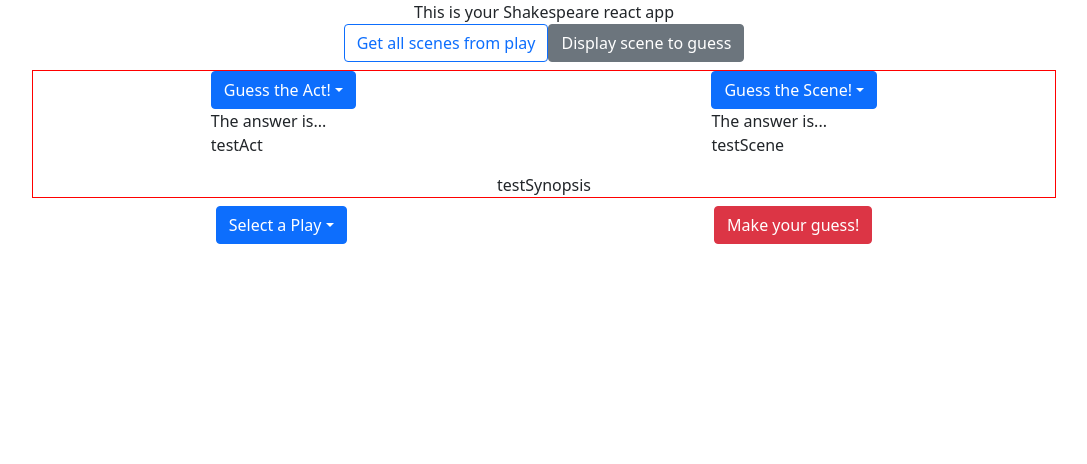
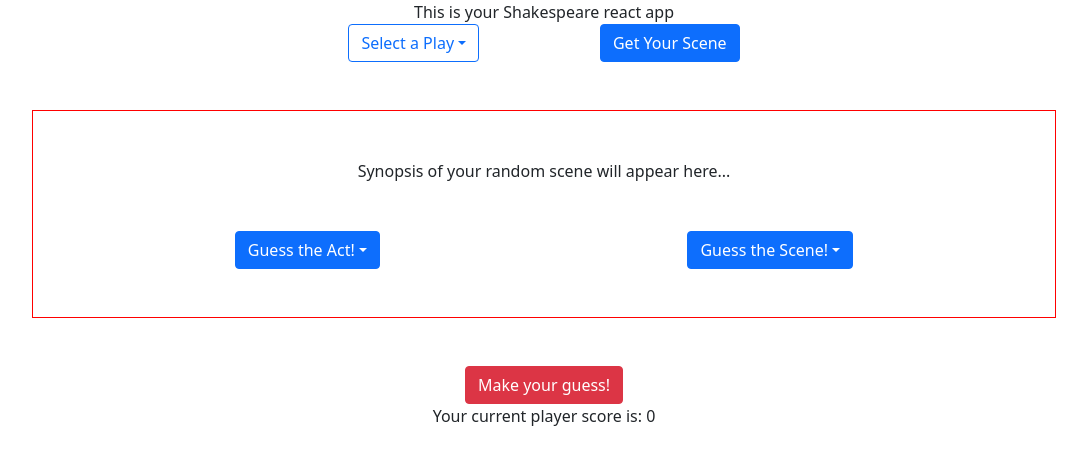
Before and after one commit to mitchg1983/react-shakes, a React (Create React App) app: page / in a window 1280 px wide. Shown: the top 464 px of the page, without its empty margins (96-1183 px from the left). Built offline with nearby package versions, Linux system fonts and the light colour scheme.

Commit message:
Add scorekeeping and clean up code.

```diff
--- a/src/App.css
+++ b/src/App.css
@@ -20,7 +20,7 @@
 
 }
 
-.reveal-box {
+.act-scene-guess-box {
   display: flex;
   justify-content: space-around;
 }
@@ -35,3 +35,10 @@
   justify-content: space-around;
   width:80vw;
 }
+
+.top-buttons {
+  display: flex;
+  width:40vw;
+  justify-content: space-around;
+
+}
--- a/src/App.js
+++ b/src/App.js
@@ -11,10 +11,12 @@
       gameScenes: [],
       playSelected: false,
       targetPlayCode: "",
+      playerScore: 0,
+      playSelectText: "Select a New Play",
       activeQuestion: {
         act: "testAct",
         scene: "testScene",
-        synopsis: "testSynopsis",
+        synopsis: "Synopsis of your random scene will appear here...",
       },
       userGuess: {
         act: "",
@@ -58,14 +60,11 @@
             newGameScenes.push(newGameScene);
           }
         });
-      });
         this.setState({
           gameScenes: newGameScenes,
         });
-  };
-
-  //Will pick a random scene from the selected play
-  handleDoSomething = async () => {
+      })
+      .then(() => {
         const { gameScenes } = this.state;
         function getRandomInt(cap) {
           return Math.floor(Math.random() * cap);
@@ -73,7 +72,11 @@
         this.setState({
           activeQuestion: gameScenes[getRandomInt(gameScenes.length)],
         });
+      });
   };
+
+  //Will pick a random scene from the selected play
+  handleDoSomething = async () => {};
 
   //User input to select play
   handlePlaySelect = (event) => {
@@ -109,6 +112,10 @@
 
   correctGuess = () => {
     console.log("You got a correct match!");
+    const { playerScore } = this.state;
+    this.setState({
+      playerScore: playerScore + 1,
+    });
   };
 
   wrongGuess = () => {
@@ -129,55 +136,11 @@
     return (
       <div className="App">
         This is your Shakespeare react app
-        <div>
-          <Button variant="outline-primary" onClick={this.handleGetScenes}>
-            Get all scenes from play
-          </Button>
-          <Button variant="secondary" onClick={this.handleDoSomething}>
-            Display scene to guess
-          </Button>
-        </div>
-        <div className="game-area m-2">
-          <div className="reveal-box">
-            <div className="game-act">
+        <div className="top-buttons">
           <DropdownButton
-                title="Guess the Act!"
-                id="button-act-guess"
-                onSelect={this.handleActGuess}
-              >
-                <Dropdown.Item eventKey="1">I</Dropdown.Item>
-                <Dropdown.Item eventKey="2">II</Dropdown.Item>
-                <Dropdown.Item eventKey="3">III</Dropdown.Item>
-                <Dropdown.Item eventKey="4">IV</Dropdown.Item>
-                <Dropdown.Item eventKey="5">V</Dropdown.Item>
-              </DropdownButton>
-              The answer is...
-              <p className="act-answer"> {this.state.activeQuestion.act}</p>
-            </div>
-            <div className="scene-act">
-              <DropdownButton
-                title="Guess the Scene!"
-                id="button-scene-guess"
-                onSelect={this.handleSceneGuess}
-              >
-                <Dropdown.Item eventKey="1">I</Dropdown.Item>
-                <Dropdown.Item eventKey="2">II</Dropdown.Item>
-                <Dropdown.Item eventKey="3">III</Dropdown.Item>
-                <Dropdown.Item eventKey="4">IV</Dropdown.Item>
-                <Dropdown.Item eventKey="5">V</Dropdown.Item>
-              </DropdownButton>
-              The answer is...
-              <p>{this.state.activeQuestion.scene}</p>
-            </div>
-          </div>
-          <div className="synopsis-field">
-            <div className="syn-text">{this.state.activeQuestion.synopsis}</div>
-          </div>
-        </div>
-        <div className="bot-buttons">
-          <DropdownButton
+            variant="outline-primary"
             title="Select a Play"
-            id="dropdown-menu-align-right"
+            // id="dropdown-menu-align-right"
             onSelect={this.handlePlaySelect}
           >
             <Dropdown.Item eventKey="AWW">
@@ -229,10 +192,47 @@
             <Dropdown.Item eventKey="TNK">Two Noble Kinsmen</Dropdown.Item>
             <Dropdown.Item eventKey="WT">The Winter's Tale</Dropdown.Item>
           </DropdownButton>
+          <Button variant="primary" onClick={this.handleGetScenes}>
+            Get Your Scene
+          </Button>
+        </div>
+        <div className="game-area m-5 p-5">
 
+          <div className="synopsis-field">
+            <div className="mb-5">{this.state.activeQuestion.synopsis}</div>
+          </div>
+          <div className="act-scene-guess-box">
+            <DropdownButton
+              title="Guess the Act!"
+              id="button-act-guess"
+              onSelect={this.handleActGuess}
+            >
+              <Dropdown.Item eventKey="1">I</Dropdown.Item>
+              <Dropdown.Item eventKey="2">II</Dropdown.Item>
+              <Dropdown.Item eventKey="3">III</Dropdown.Item>
+              <Dropdown.Item eventKey="4">IV</Dropdown.Item>
+              <Dropdown.Item eventKey="5">V</Dropdown.Item>
+            </DropdownButton>
+              <DropdownButton
+                title="Guess the Scene!"
+                id="button-scene-guess"
+                onSelect={this.handleSceneGuess}
+              >
+                <Dropdown.Item eventKey="1">I</Dropdown.Item>
+                <Dropdown.Item eventKey="2">II</Dropdown.Item>
+                <Dropdown.Item eventKey="3">III</Dropdown.Item>
+                <Dropdown.Item eventKey="4">IV</Dropdown.Item>
+                <Dropdown.Item eventKey="5">V</Dropdown.Item>
+              </DropdownButton>
+          </div>
+        </div>
+        <div className="bot-buttons">
           <Button variant="danger" onClick={this.handleMakeGuess}>
             Make your guess!
           </Button>
+        </div>
+        <div className="score-block">
+          Your current player score is: {this.state.playerScore}
         </div>
       </div>
     );
```
Lines whose indentation alone changed are shown as unchanged.
